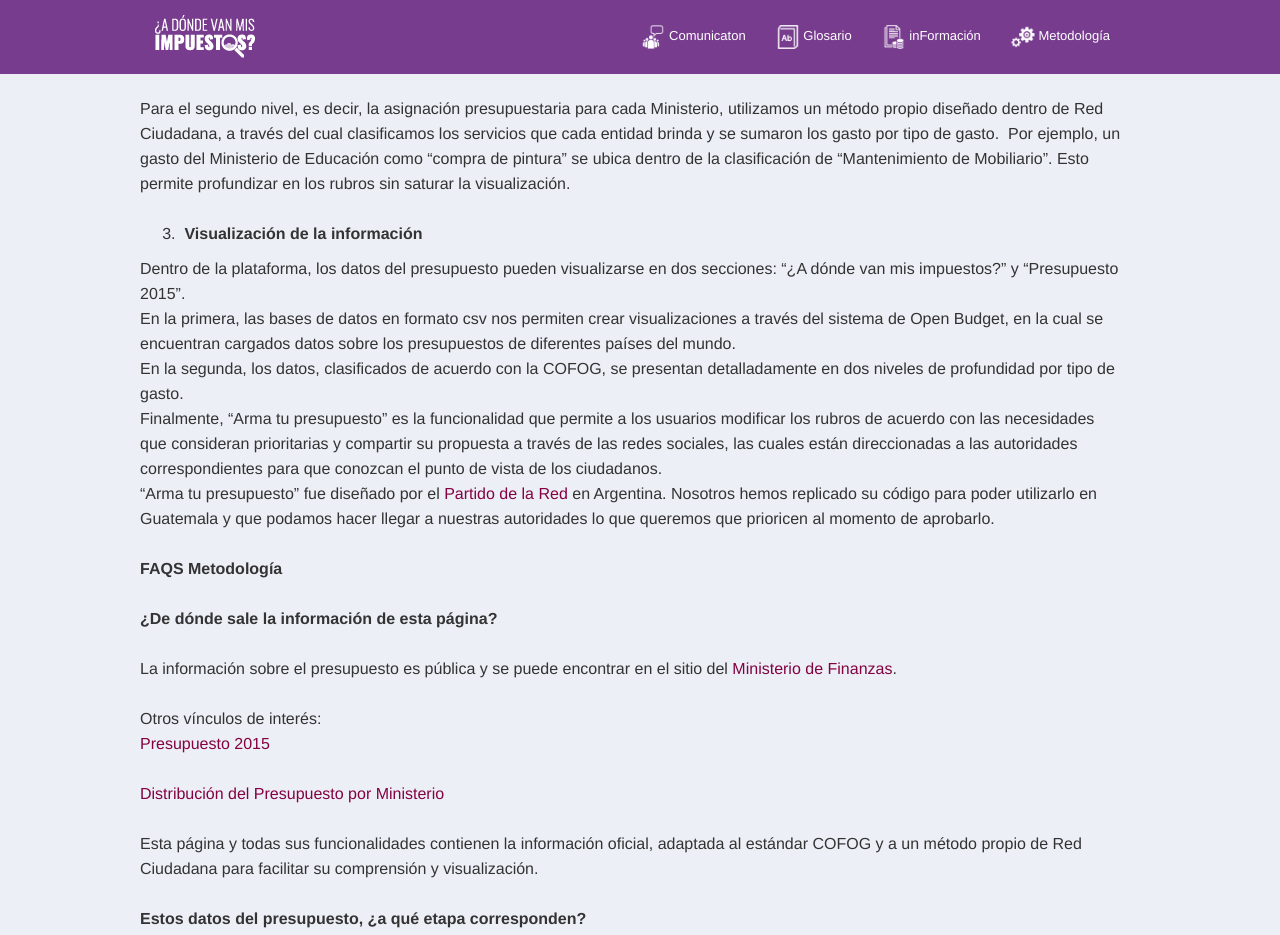
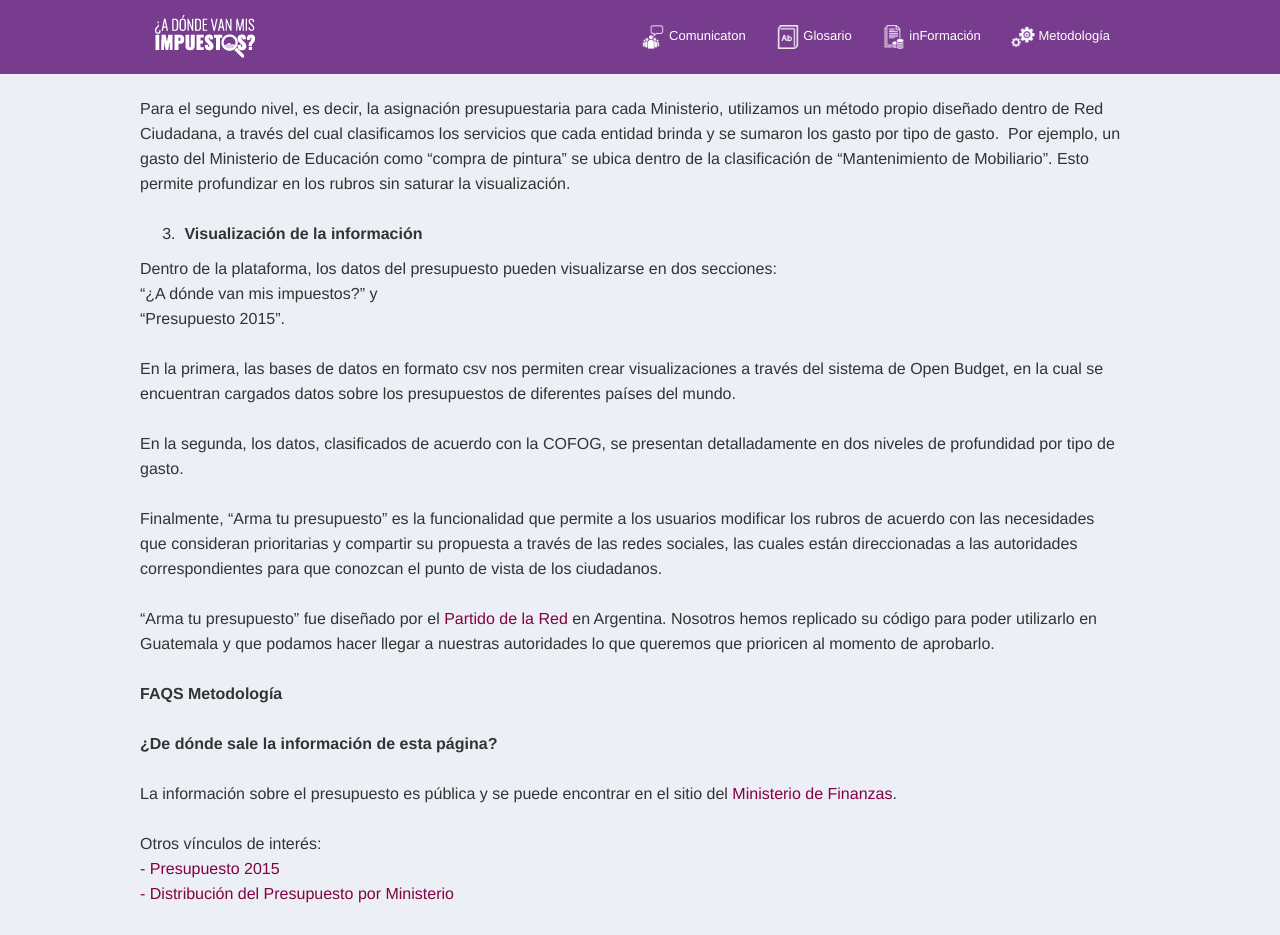
Before and after one commit to jherreragt/MiGuatemala.org, a Jekyll site: the page built from metodologia.html, in a window 1280 px wide and 1400 px high, scrolled down 464 px. Shown: the top 935 px of the window. Built offline with Jekyll 4.4.1, drawn with Linux system fonts in a browser that asks for light colours; nearby versions of some CDN libraries; some web fonts are replaced.

Commit message:
Update metodologia.html

```diff
--- a/metodologia.html
+++ b/metodologia.html
@@ -28,15 +28,15 @@ title: Metodología
 		<ol start="3">
 			<br><li><b>  Visualización de la información</b></li>
 		</ol>
-		<span style="font-weight: 400;">Dentro de la plataforma, los datos del presupuesto pueden visualizarse en dos secciones: “¿A dónde van mis impuestos?” y “Presupuesto 2015”. </span>
+		<span style="font-weight: 400;">Dentro de la plataforma, los datos del presupuesto pueden visualizarse en dos secciones: <br>“¿A dónde van mis impuestos?” y <br>“Presupuesto 2015”. </span>
 
-		<br><span style="font-weight: 400;">En la primera, las bases de datos en formato csv nos permiten crear visualizaciones a través del sistema de Open Budget, en la cual se encuentran cargados datos sobre los presupuestos de diferentes países del mundo. </span>
+		<br><br><span style="font-weight: 400;">En la primera, las bases de datos en formato csv nos permiten crear visualizaciones a través del sistema de Open Budget, en la cual se encuentran cargados datos sobre los presupuestos de diferentes países del mundo. </span>
 
-		<br><span style="font-weight: 400;">En la segunda, los datos, clasificados de acuerdo con la COFOG, se presentan detalladamente en dos niveles de profundidad por tipo de gasto.</span>
+		<br><br><span style="font-weight: 400;">En la segunda, los datos, clasificados de acuerdo con la COFOG, se presentan detalladamente en dos niveles de profundidad por tipo de gasto.</span>
 
-		<br><span style="font-weight: 400;">Finalmente, “Arma tu presupuesto” es la funcionalidad que permite a los usuarios modificar los rubros de acuerdo con las necesidades que consideran prioritarias y compartir su propuesta a través de las redes sociales, las cuales están direccionadas a las autoridades correspondientes para que conozcan el punto de vista de los ciudadanos.</span>
+		<br><br><span style="font-weight: 400;">Finalmente, “Arma tu presupuesto” es la funcionalidad que permite a los usuarios modificar los rubros de acuerdo con las necesidades que consideran prioritarias y compartir su propuesta a través de las redes sociales, las cuales están direccionadas a las autoridades correspondientes para que conozcan el punto de vista de los ciudadanos.</span>
 
-		<br><span style="font-weight: 400;">“Arma tu presupuesto” fue diseñado por el </span><a href="https://partidodelared.org/"><span style="font-weight: 400;">Partido de la Red </span></a><span style="font-weight: 400;">en Argentina. Nosotros hemos replicado su código para poder utilizarlo en Guatemala y que podamos hacer llegar a nuestras autoridades lo que queremos que prioricen al momento de aprobarlo. </span>
+		<br><br><span style="font-weight: 400;">“Arma tu presupuesto” fue diseñado por el </span><a href="https://partidodelared.org/"><span style="font-weight: 400;">Partido de la Red </span></a><span style="font-weight: 400;">en Argentina. Nosotros hemos replicado su código para poder utilizarlo en Guatemala y que podamos hacer llegar a nuestras autoridades lo que queremos que prioricen al momento de aprobarlo. </span>
 
 		&nbsp;
 		<br>
@@ -54,9 +54,8 @@ title: Metodología
 		<br>
 		<br><span style="font-weight: 400;">Otros vínculos de interés:</span>
 
-		<br><a href="http://www.minfin.gob.gt/archivos/presua2015/inicio.htm"><span style="font-weight: 400;">Presupuesto 2015</span></a>
-		<br>
-		<br><a href="http://www.minfin.gob.gt/archivos/presua2015/inicio.htm"><span style="font-weight: 400;">Distribución del Presupuesto por Ministerio</span></a>
+		<br><a href="http://www.minfin.gob.gt/archivos/presua2015/inicio.htm"><span style="font-weight: 400;">- Presupuesto 2015</span></a>
+		<br><a href="http://www.minfin.gob.gt/archivos/presua2015/inicio.htm"><span style="font-weight: 400;">- Distribución del Presupuesto por Ministerio</span></a>
 
 		&nbsp;
 		<br>
```
